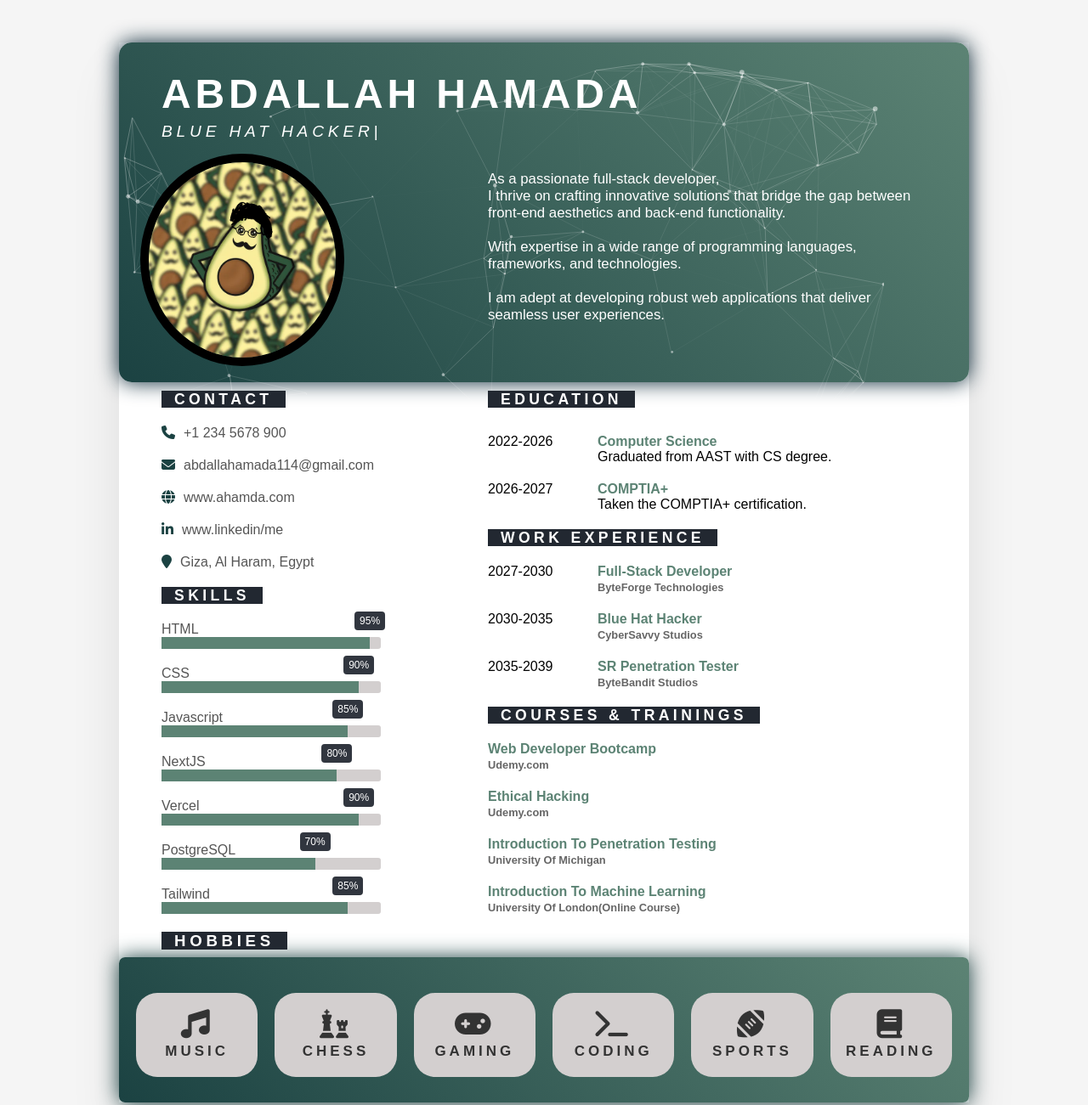
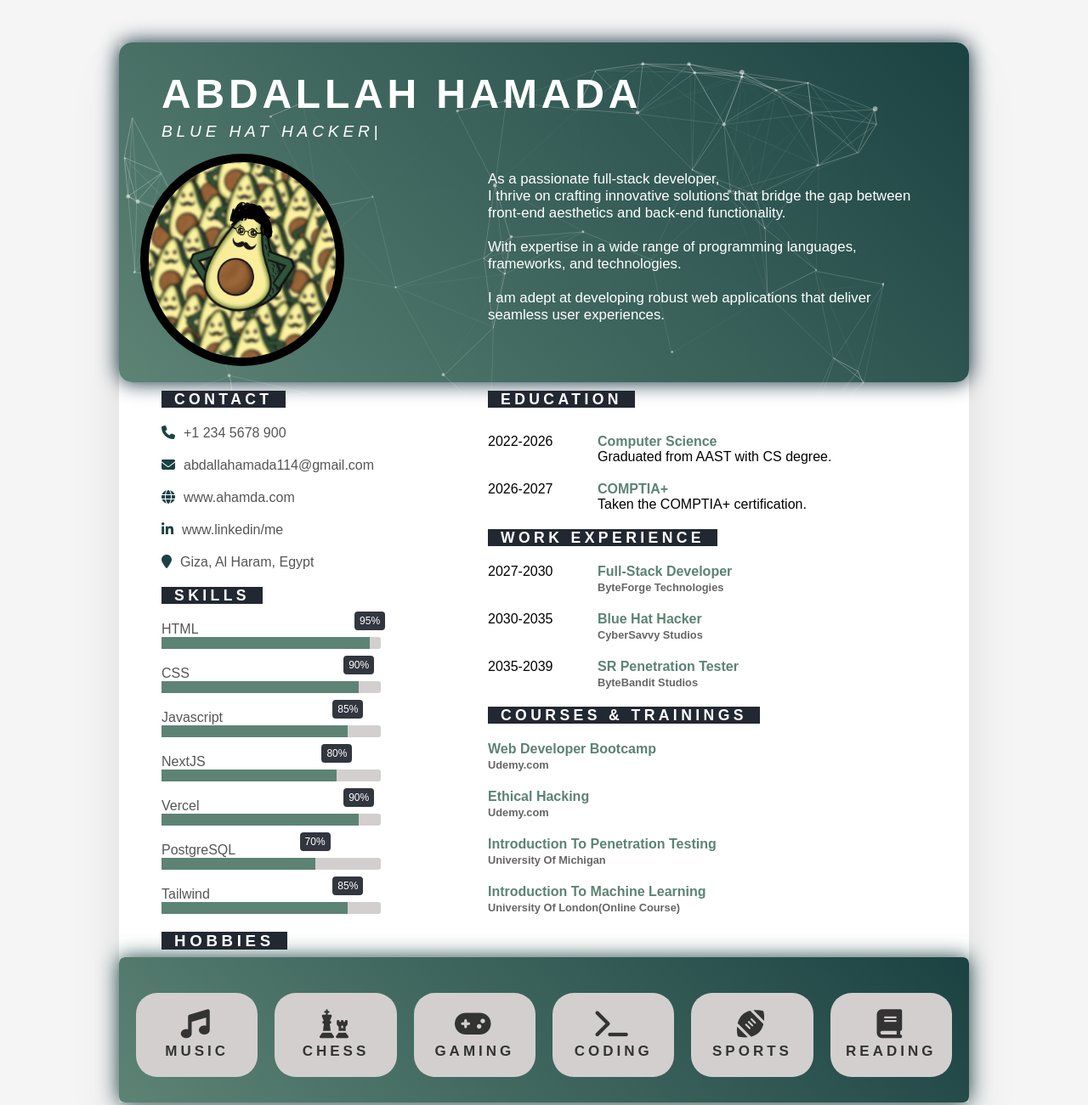
Before and after one commit to AbdullahHamadax/CV, a website: page index.html in a window 1280 px wide. Shown: the top 1301 px of the page at 85% size. Drawn offline with nearby package versions, Linux system fonts and the light colour scheme.

Commit message:
Update styles.css

```diff
--- a/styles.css
+++ b/styles.css
@@ -41,7 +41,8 @@ body{
     position: relative;
     width: 100%;
     height: 400px;
-    background: linear-gradient(45deg,#1B4242,#5C8374);
+    background: linear-gradient(45deg,#5C8374,#1B4242);
+
     padding: 50px;
     border-radius: 15px;
     box-shadow: 0 0 25px #092635;
@@ -270,7 +271,7 @@ h4{
     text-transform: uppercase;
     transition: 0.5s;
     transition-property: box-shadow;
-    background: linear-gradient(45deg,#1B4242,#5C8374);
+    background: linear-gradient(45deg,#5C8374,#1B4242);
     box-shadow: 0 0 25px #1B4242;
 }
 
@@ -302,7 +303,7 @@ h4{
 }
 
 .hobbies ul li:hover{
-    background: linear-gradient(45deg,#1B4242,#5C8374);
+    background: linear-gradient(45deg,#5C8374,#1B4242);
     color: #fff;
     transition: 0.25s;
     border-radius: 8px;
```
